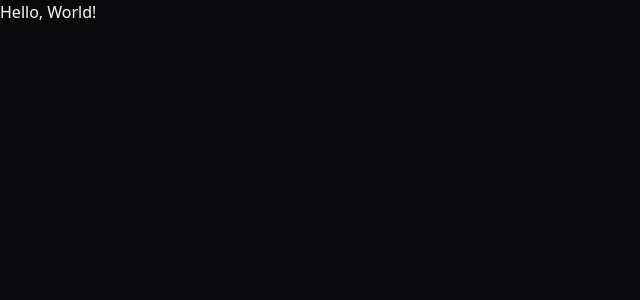
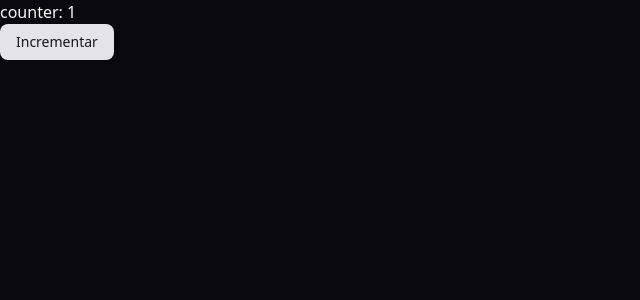
Before and after one commit to HomeProjectStudy/zustand-study-case, a React (Vite) app: page / in a window 1280 px wide. Shown: the top 300 px of the page, without its empty margins (0-640 px from the left). Built offline with nearby package versions, Linux system fonts and the light colour scheme.

Commit message:
feat: implement basic store to use zustand

```diff
--- a/src/App.tsx
+++ b/src/App.tsx
@@ -1,7 +1,17 @@
+import { Button } from './components/button';
+import { useStore } from './store';
 
 export function App() {
+  const {counter, increment} = useStore();
+
+
   return (
-    <div>Hello, World!</div>
+    <div>
+      <h1>counter: {counter}</h1>
+      <Button type='button' onClick={increment}>
+        Incrementar
+      </Button>
+    </div>
   );
 }
 
--- /dev/null
+++ b/src/store/index.ts
@@ -0,0 +1,6 @@
+import { create } from 'zustand';
+
+export const useStore = create((set) => ({
+  counter: 1,
+  increment: () => set((prevState) => ({ counter: prevState.counter + 1 })),
+}));
```
